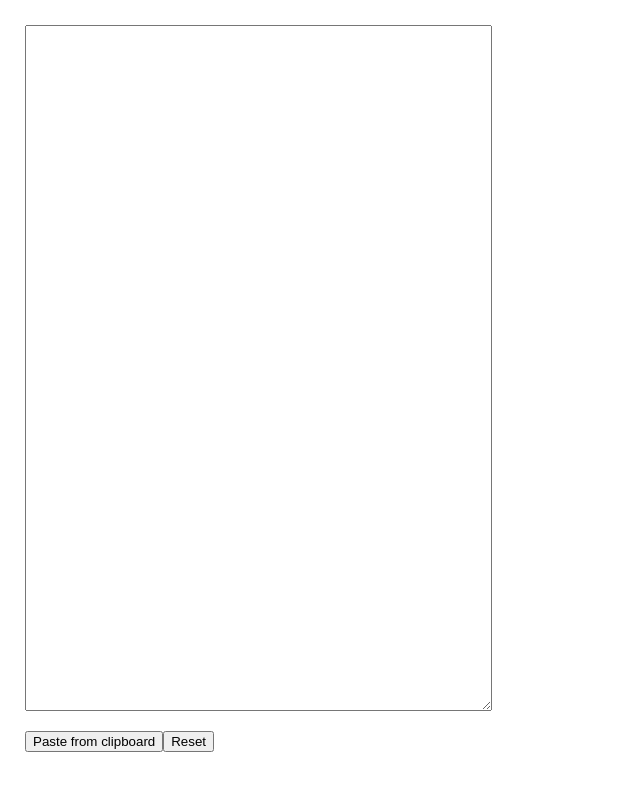
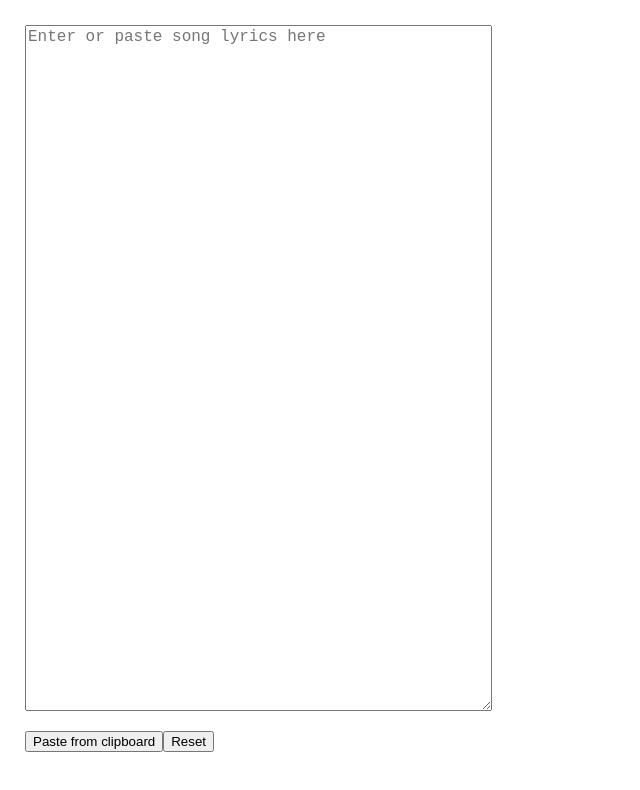
Before and after one commit to frtelg/chordsheet-helper, a Next.js app: page / in a window 1280 px wide. Shown: the top 790 px of the page, without its empty margins (0-640 px from the left). Built offline with nearby package versions, Linux system fonts and the light colour scheme.

Commit message:
Added placeholder to lyrics input

```diff
--- a/src/Container/SongTextInput/index.tsx
+++ b/src/Container/SongTextInput/index.tsx
@@ -37,6 +37,7 @@ const SongTextInput: FunctionComponent = () => {
         value={inputText}
         onChange={changedHandlerHandler}
         onKeyDown={handleTab}
+        placeholder="Enter or paste song lyrics here"
       />
       <button
         type="button"
```
